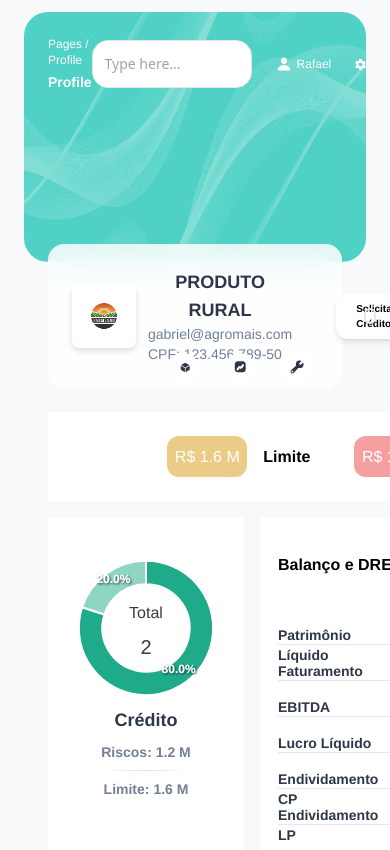
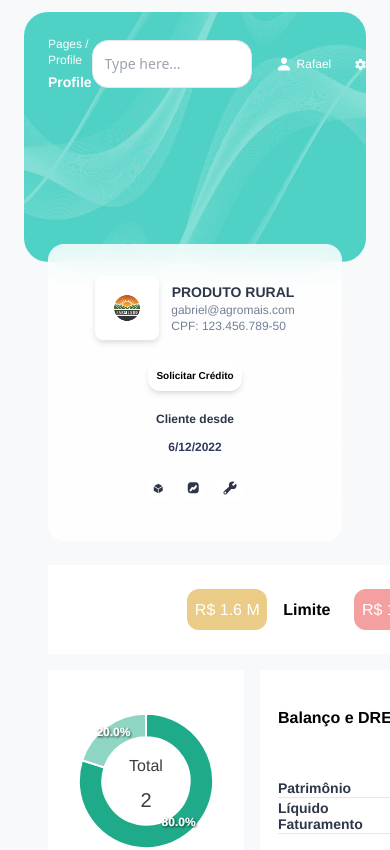
Before and after one commit to doubleyooz/react-chart-dashboard, a React (Create React App) app: page / in a window 390 px wide. Shown: the top 850 px of the page. Built offline with nearby package versions, Linux system fonts and the light colour scheme.

Commit message:
update: Card responsiveness

```diff
--- a/src/components/Card.tsx
+++ b/src/components/Card.tsx
@@ -18,46 +18,46 @@ interface Props {
 
 const Card: React.FC<Props> = ({ data }) => {
     return (
-        <div className="relative flex justify-between h-36 gap-3 m-6 px-6 rounded-2xl bg-gradient-to-b to-[#ffffffcc] from-[#ffffffd1] backdrop-filter backdrop-blur-lg bg-opacity-80">
+        <div className="relative flex flex-col sm:flex-row items-center justify-between sm:h-36 gap-5 sm:gap-3 m-6 py-8 px-6 rounded-2xl bg-gradient-to-b to-[#ffffffcc] from-[#ffffffd1] backdrop-filter backdrop-blur-lg bg-opacity-80">
             <div className="flex items-center">
                 <img
                     className="w-16 h-16 mr-3 rounded-lg drop-shadow-md"
                     src={logo}
                     alt=""
                 />
-                <div className="flex flex-col mr-11">
-                    <span className="text-skin-solid font-bold text-lg text-center">
+                <div className="flex flex-col">
+                    <span className="text-skin-solid font-bold text-sm md:text-base 2md:text-lg text-center">
                         {data.title}
                     </span>
-                    <span className="text-skin-medium text-sm">
+                    <span className="text-skin-medium text-xs md:text-sm">
                         {data.email}
                     </span>
-                    <span className="text-skin-medium text-sm">
+                    <span className="text-skin-medium text-xs md:text-sm">
                         CPF: {data.cpf}
                     </span>
                 </div>
-                <div className="flex items-center gap-1 bg-skin-white px-5 py-2 rounded-xl shadow-md">
-                    <div className="hidden lg:block bg-skin-darker bg-opacity-25 rounded-md">
-                        <Plus className="stroke-black" />
-                    </div>
+            </div>
+            <div className="flex items-center gap-1 bg-skin-white px-2 sm:px-4 md:px-2 lg:px-5 py-2 rounded-xl shadow-md">
+                <div className="hidden sm:block bg-skin-darker bg-opacity-25 rounded-md">
+                    <Plus className="stroke-black" />
+                </div>
 
-                    <span className="text-[10px] font-bold">
-                        Solicitar Crédito
-                    </span>
-                </div>
+                <span className="text-[10px] font-bold text-center">
+                    Solicitar Crédito
+                </span>
             </div>
             <div className="flex items-center gap-3">
-                <div className="rounded-full w-4 h-4 border-2"></div>
-                <div className='flex flex-col lg:flex-row gap-3'>
-                    <span className="text-sm font-bold text-skin-solid text-center">
+                <div className="hidden lg:block rounded-full w-4 h-4 border-2"></div>
+                <div className="flex flex-col lg:flex-row gap-3">
+                    <span className="text-xs 2md:text-sm font-bold text-skin-solid text-center">
                         Cliente desde
                     </span>
-                    <span className="text-sm font-bold text-skin-detail text-center">
+                    <span className="text-xs 2md:text-sm  font-bold text-skin-detail text-center">
                         {data.date.toLocaleDateString()}
                     </span>
                 </div>
             </div>
-            <div className="absolute bottom-0 right-0 flex gap-8 lg:gap-12 mr-8 lg:mr-12 mb-2">
+            <div className="sm:absolute bottom-0 right-0 flex gap-3 2md:gap-8 lg:gap-12 sm:mr-8 lg:mr-12 mb-2">
                 <SmallButton
                     Icon={<Box className="fill-skin-darker" />}
                     description="Análise"
--- a/src/components/FirstSection.tsx
+++ b/src/components/FirstSection.tsx
@@ -60,7 +60,7 @@ const FirstSection: React.FC<{}> = () => {
 
     return (
         <div className="flex flex-col lg:flex-row flex-wrap sm:flex-nowrap gap-4 lg:gap-2 2lg:gap-6 px-6 ">
-            <div className="flex flex-row lg:flex-col gap-5 bg-white justify-center items-center lg:items-baseline lg:py-8">
+            <div className="flex flex-row lg:flex-col 2md:gap-5 bg-white justify-center items-center lg:items-baseline lg:py-8">
                 <Label
                     description="Limite"
                     value={series_2[0]}
--- a/src/components/SmallButton.tsx
+++ b/src/components/SmallButton.tsx
@@ -10,7 +10,7 @@ const SmallButton: React.FC<Props> = ({ Icon, description }) => {
                 {Icon}
             </div>
 
-            <span className="hidden md:block text-skin-solid text-[10px] font-bold font-['Helvetica']">
+            <span className="hidden xs:block text-skin-solid text-[10px] font-bold font-['Helvetica']">
                 {description}
             </span>
         </div>
```
